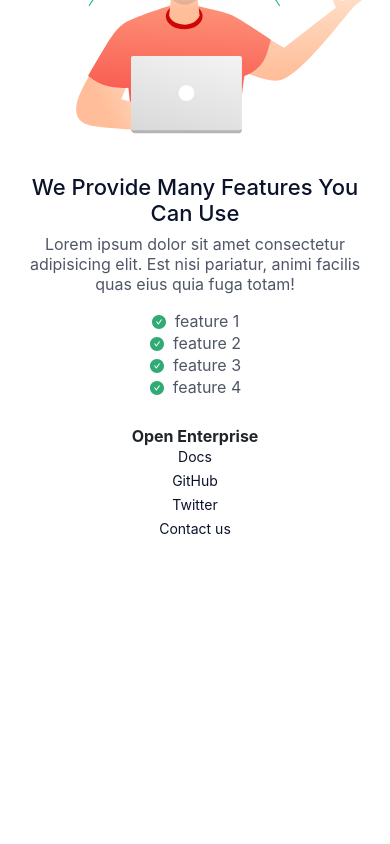
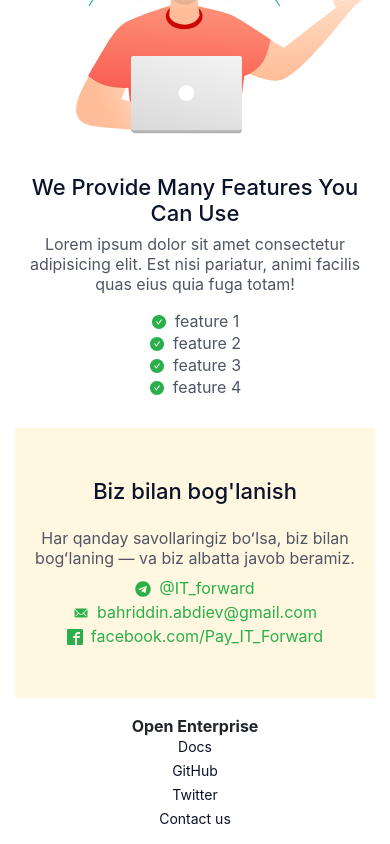
Before and after one commit to IT-forward/IT-forward.github.io, a React (Create React App) app: page / in a window 390 px wide. Shown: the part 799-1643 px from the top of the page. Before the commit the page ends 1351 px from the top, so only its background shows below. Built offline with nearby package versions, Linux system fonts and the light colour scheme.

Commit message:
with contact us

```diff
--- a/src/LandingPage/LandingPage.css
+++ b/src/LandingPage/LandingPage.css
@@ -13,7 +13,7 @@
 #nav-link-1:hover,
 #nav-link-2:hover,
 #nav-link-3:hover {
-    color: #71A894;
+    color: #2aaf4a;
     font-weight: bold;
 }
 
@@ -55,7 +55,7 @@
 
 #features-desc h2 {
     font-size: 32px;
-    line-height: 42px;
+    line-height: 40px;
     color: #0B132A;
     width: 70%;
 }
@@ -73,9 +73,34 @@
 }
 
 .check-circle {
-    color: #2FAB73;
+    color: #2aaf4a;
 }
 
+#contact-us {
+    background-color: #fff7e0;
+    padding: 120px 0;
+}
+
+#contact-us h2 {
+    font-size: 32px;
+    line-height: 40px;
+    color: #0B132A;
+}
+
+#contact-us p {
+    font-size: 18px;
+    line-height: 25px;
+    color: #4F5665;
+}
+
+#contact-us .row {
+    width: 65%;
+}
+
+#contact-us a {
+    font-size: 18px;
+    color: #2aaf4a;
+}
 
 footer {
     margin-top: 6rem;
@@ -100,7 +125,7 @@ footer {
 #footer-link-2:hover,
 #footer-link-3:hover,
 #footer-link-4:hover {
-    color: #71A894;
+    color: #2aaf4a;
     font-weight: bold;
 }
 
@@ -133,23 +158,36 @@ footer {
     }
 
     #features-desc h2 {
-        font-size: 32px;
         line-height: 38px;
         width: 90%;
     }
 
     #features-desc p {
-        font-size: 18px;
         line-height: 24px;
     }
 
     #features-desc ul li {
-        font-size: 16px;
         line-height: 26px;
     }
 
+    #contact-us {
+        padding: 100px 0;
+    }
+
+    #contact-us h2 {
+        line-height: 38px;
+    }
+
+    #contact-us p {
+        line-height: 24px;
+    }
+
+    #contact-us .row {
+        width: 75%;
+    }
+
     footer {
-        margin-top: 20px;
+        margin-top: 70px;
         margin-bottom: 15px;
     }
 
@@ -206,8 +244,29 @@ footer {
     }
 
     #features-desc ul li {
+        line-height: 22px;
+    }
+
+    #contact-us {
+        padding: 80px 0;
+    }
+
+    #contact-us h2 {
+        font-size: 24px;
+        line-height: 29px;
+    }
+
+    #contact-us p {
         font-size: 16px;
-        line-height: 22px;
+        line-height: 20px;
+    }
+
+    #contact-us .row {
+        width: 90%;
+    }
+
+    #contact-us a {
+        font-size: 16px;
     }
 
     footer {
@@ -297,13 +356,34 @@ footer {
     }
 
     #features-desc ul li {
-        font-size: 16px;
         line-height: 22px;
     }
 
+    #contact-us {
+        padding: 50px 0;
+    }
+
+    #contact-us h2 {
+        font-size: 22px;
+        line-height: 26px;
+    }
+
+    #contact-us p {
+        font-size: 16px;
+        line-height: 20px;
+    }
+
+    #contact-us .row {
+        width: 90%;
+    }
+
+    #contact-us a {
+        font-size: 16px;
+    }
+
     footer {
-        margin-top: 18px;
-        margin-bottom: 12px;
+        margin-top: 20px;
+        margin-bottom: 14px;
     }
 
     #footer-cap {
--- a/src/LandingPage/LandingPage.tsx
+++ b/src/LandingPage/LandingPage.tsx
@@ -3,6 +3,9 @@ import brandLogo from './LandingPageImages/brand-logo.png';
 import headerImg from './LandingPageImages/header-image.svg';
 import featuresImg from './LandingPageImages/features-img.svg';
 import { AiFillCheckCircle } from 'react-icons/ai';
+import { FaTelegram } from 'react-icons/fa';
+import { IoIosMail } from 'react-icons/io';
+import { ImFacebook2 } from 'react-icons/im';
 import { Container, Nav, Navbar, Row, Col } from "react-bootstrap";
 
 function LandingPage() {
@@ -42,6 +45,7 @@ function LandingPage() {
                 </article>
             </header>
 
+
             <section id="features">
                 <Row xs={1} sm={1} md={2}>
                     <Col id="feature-image">
@@ -66,6 +70,28 @@ function LandingPage() {
                     </Col>
                 </Row>
             </section>
+
+
+            <section id="contact-us">
+                <div className="text-center">
+                    <h2>Biz bilan bog'lanish</h2>
+                    <p className="mt-4 mb-2">
+                        Har qanday savollaringiz boʻlsa, biz bilan bogʻlaning — va biz albatta javob beramiz.
+                    </p>
+                    <Row sm={1} md={3} className="ml-auto mr-auto justify-content-between">
+                        <Col md="auto" className="px-0">
+                            <a href="https://t.me/IT_forward"><FaTelegram className="mr-2" />@IT_forward</a>
+                        </Col>
+                        <Col md="auto" className="px-0">
+                            <a href="mailto:bahriddin.abdiev@gmail.com"><IoIosMail className="mr-2" />bahriddin.abdiev@gmail.com</a>
+                        </Col>
+                        <Col md="auto" className="px-0">
+                            <a href="#"><ImFacebook2 className="mr-2" />facebook.com/Pay_IT_Forward</a>
+                        </Col>
+                    </Row>
+                </div>
+            </section>
+
 
             <footer>
                 <Row>
```
